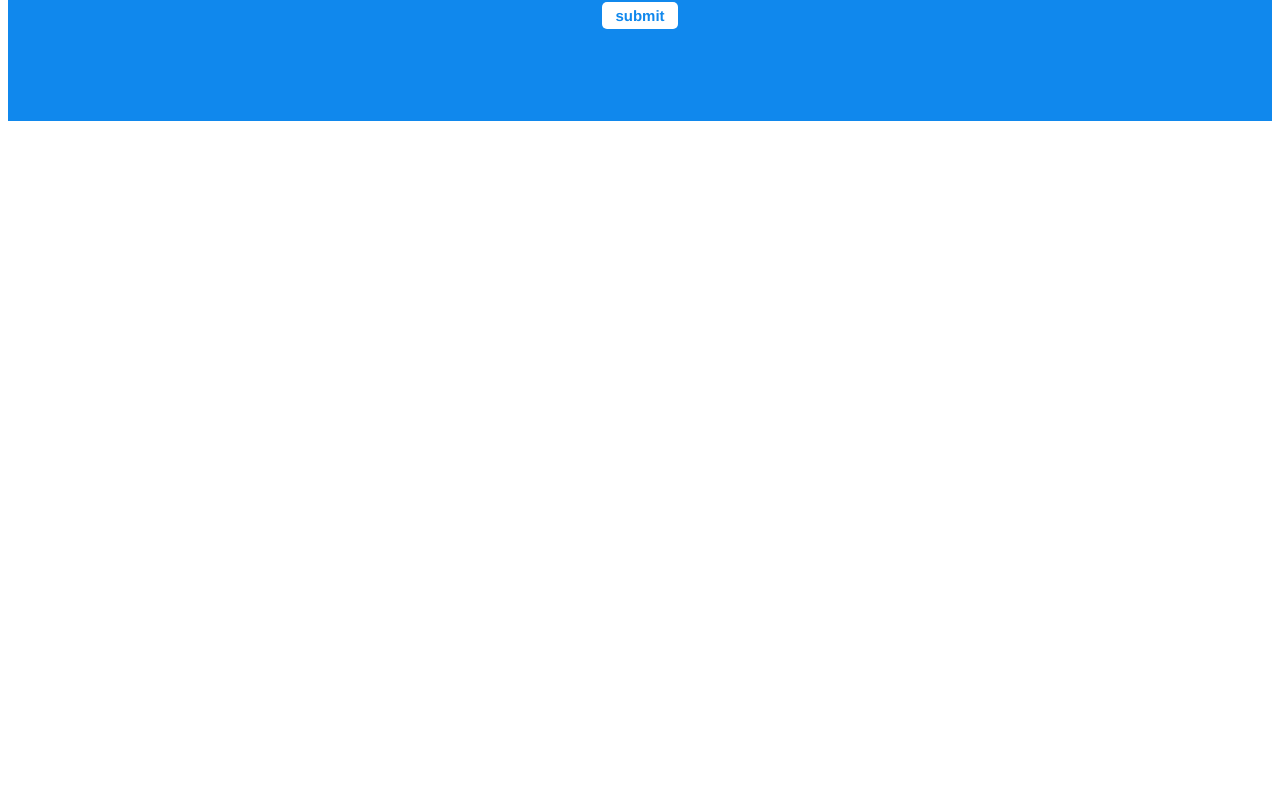
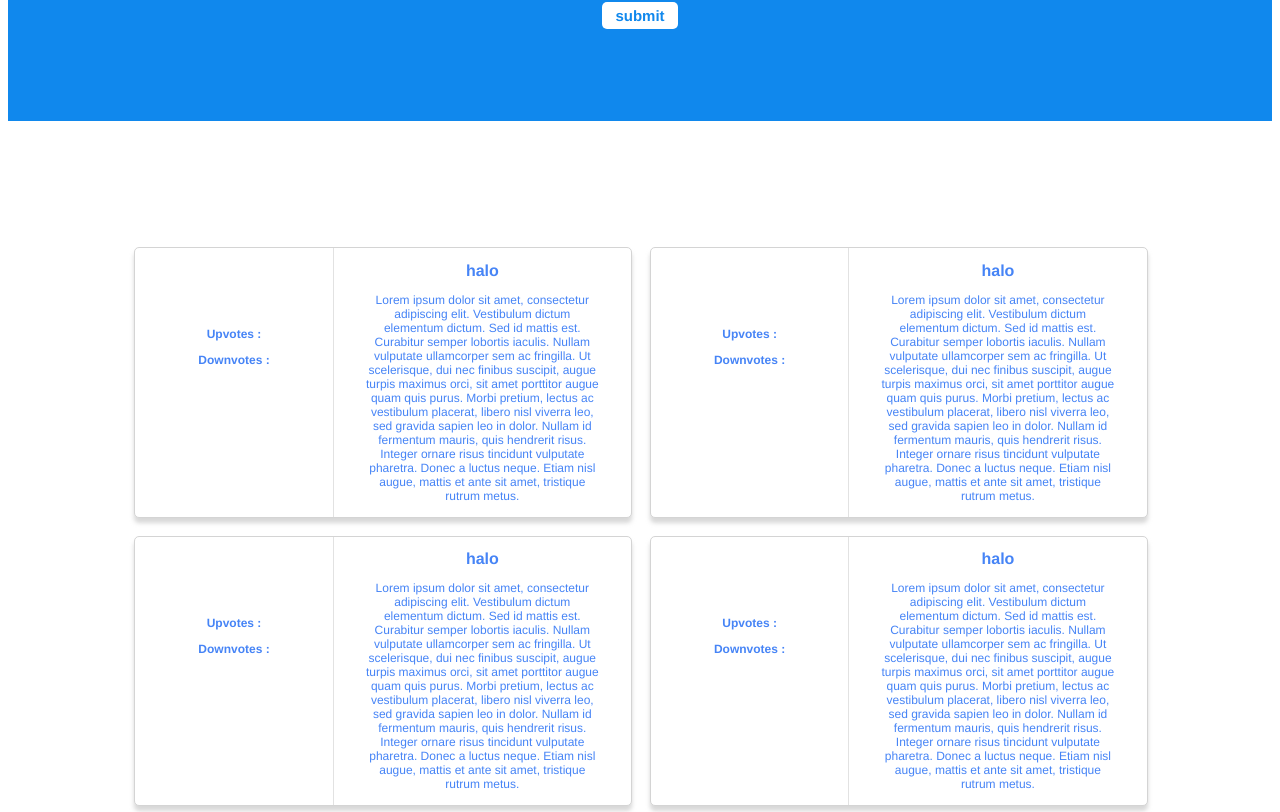
Before and after one commit to julianjca/hacktiv-overflow, a Vue app in the folder client/: page / in a window 1280 px wide. Shown: the part 399-1211 px from the top of the page. Before the commit the page ends 800 px from the top, so only its background shows below. Built offline with nearby package versions, Linux system fonts and the light colour scheme; no server answers.

Commit message:
question card

```diff
--- a/client/src/components/QuestionCard.vue
+++ b/client/src/components/QuestionCard.vue
@@ -1,6 +1,16 @@
 <template>
-  <div>
-    <h2>halo</h2>
+  <div class="card">
+    <div class="left">
+      <div class="content">
+        <h3>Upvotes :</h3>
+        <h3>Downvotes :</h3>
+      </div>
+    </div>
+    <div>
+      <h2>halo</h2>
+      <p>Lorem ipsum dolor sit amet, consectetur adipiscing elit. Vestibulum dictum elementum dictum. Sed id mattis est. Curabitur semper lobortis iaculis. Nullam vulputate ullamcorper sem ac fringilla. Ut scelerisque, dui nec finibus suscipit, augue turpis maximus orci, sit amet porttitor augue quam quis purus. Morbi pretium, lectus ac vestibulum placerat, libero nisl viverra leo, sed gravida sapien leo in dolor. Nullam id fermentum mauris, quis hendrerit risus. Integer ornare risus tincidunt vulputate pharetra. Donec a luctus neque. Etiam nisl augue, mattis et ante sit amet, tristique rutrum metus.</p>
+    </div>
+
   </div>
 </template>
 
@@ -10,5 +20,44 @@ export default {
 }
 </script>
 
-<style>
+<style scoped>
+.card {
+  font-size: 15px;
+  color: #4684f6;
+  width: 100%;
+  min-height: 250px;
+  height: 100%;
+  background-color: white;
+  -webkit-box-shadow: 0px 5px 4px #c0c0c09d;
+  -moz-box-shadow: 0px 5px 4px #c0c0c09d;
+  box-shadow: 0px 5px 4px #c0c0c09d;
+  border-radius: 5px;
+  border: 1px solid rgb(212, 212, 212);
+  display: grid;
+  grid-template-columns: 2fr 3fr;
+}
+
+.card h3 {
+  display: block;
+  font-size: 12px;
+}
+
+.card h2 {
+  font-size: 16px;
+}
+
+.card p {
+  font-size: 12px;
+  width: 80%;
+  margin-left: auto;
+  margin-right: auto;
+}
+
+.left {
+  border-right: 1px solid rgb(226, 226, 226);
+}
+
+.content {
+  margin-top: 40%;
+}
 </style>
--- a/client/src/views/Home.vue
+++ b/client/src/views/Home.vue
@@ -1,8 +1,11 @@
 <template>
   <div class="home">
     <Form v-if="!isLogin"></Form>
-    <div class="articleList">
-
+    <div class="questionList">
+      <question-card class="insideQuestion"></question-card>
+      <question-card class="insideQuestion"></question-card>
+      <question-card class="insideQuestion"></question-card>
+      <question-card class="insideQuestion"></question-card>
     </div>
   </div>
 </template>
@@ -10,10 +13,13 @@
 <script>
 // @ is an alias to /src
 import Form from '@/components/Form.vue'
+import QuestionCard from '@/components/QuestionCard.vue'
+
 export default {
   name: 'home',
   components: {
-    Form
+    Form,
+    QuestionCard
   },
   data () {
     return {}
@@ -25,3 +31,20 @@ export default {
   }
 }
 </script>
+
+<style>
+.questionList {
+  display: grid;
+  grid-template-columns: 1fr 1fr;
+  margin-left: auto;
+  margin-right: auto;
+  width: 80%;
+  margin-top: 10%;
+  grid-gap: 20px;
+}
+.insideQuestion {
+  text-align: center;
+  margin-left: auto;
+  margin-right: auto;
+}
+</style>
```
Also changed, not shown: client/src/components/HelloWorld.vue (deleted, +0 -58 lines).
